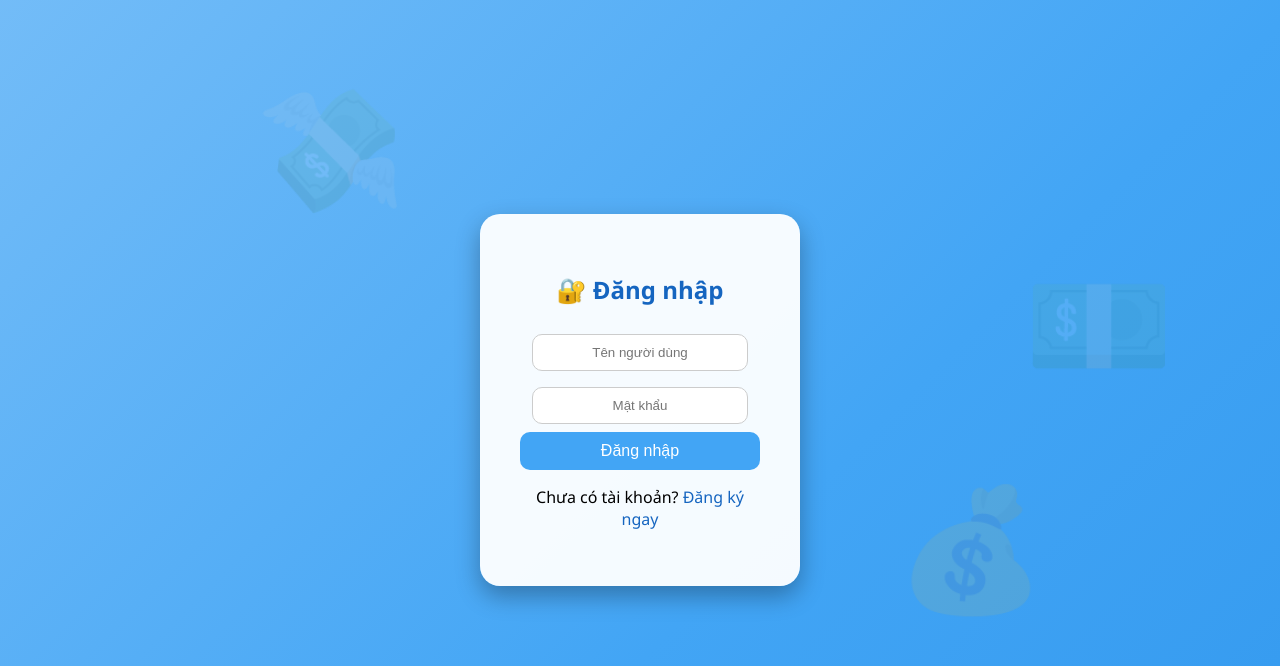
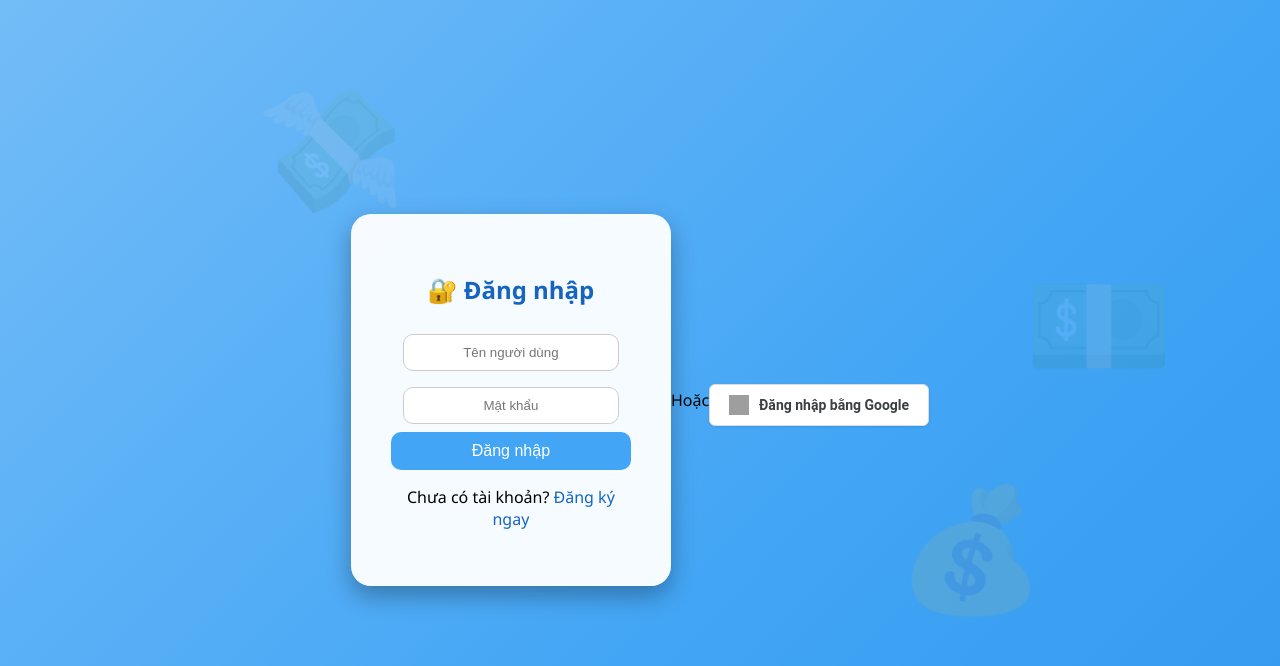
Before and after one commit to dongminhtamlop62-sketch/web_tinh_tien_vn_tamRstudio, a Flask app: page /login in a window 1280 px wide. Shown: the top 666 px of the page. Run offline with Flask 3, Linux system fonts and the light colour scheme; grey boxes are pictures that could not be loaded.

Commit message:
Update login.html

```diff
--- a/templates/login.html
+++ b/templates/login.html
@@ -115,3 +115,52 @@
     </div>
 </body>
 </html>
+<p>Hoặc</p>
+
+<a href="{{ url_for('google.login') }}" style="text-decoration:none;">
+    <div class="google-btn">
+        <div class="google-icon-wrapper">
+            <img class="google-icon"
+                 src="https://upload.wikimedia.org/wikipedia/commons/4/4a/Logo_2013_Google.png"
+                 alt="Google">
+        </div>
+        <p class="btn-text"><b>Đăng nhập bằng Google</b></p>
+    </div>
+</a>
+
+<style>
+/* Nút đăng nhập Google */
+.google-btn {
+    display: inline-flex;
+    align-items: center;
+    justify-content: center;
+    background-color: #fff;
+    border: 1px solid #dadce0;
+    border-radius: 6px;
+    padding: 10px 15px;
+    cursor: pointer;
+    box-shadow: 0 1px 3px rgba(0,0,0,0.1);
+    transition: all 0.3s ease;
+    width: 220px;
+    margin-top: 10px;
+}
+.google-btn:hover {
+    background-color: #f7f7f7;
+    box-shadow: 0 2px 6px rgba(0,0,0,0.15);
+}
+.google-icon-wrapper {
+    margin-right: 10px;
+    display: flex;
+    align-items: center;
+}
+.google-icon {
+    width: 20px;
+    height: 20px;
+}
+.btn-text {
+    color: #3c4043;
+    font-size: 14px;
+    font-family: 'Roboto', sans-serif;
+    margin: 0;
+}
+</style>
```
